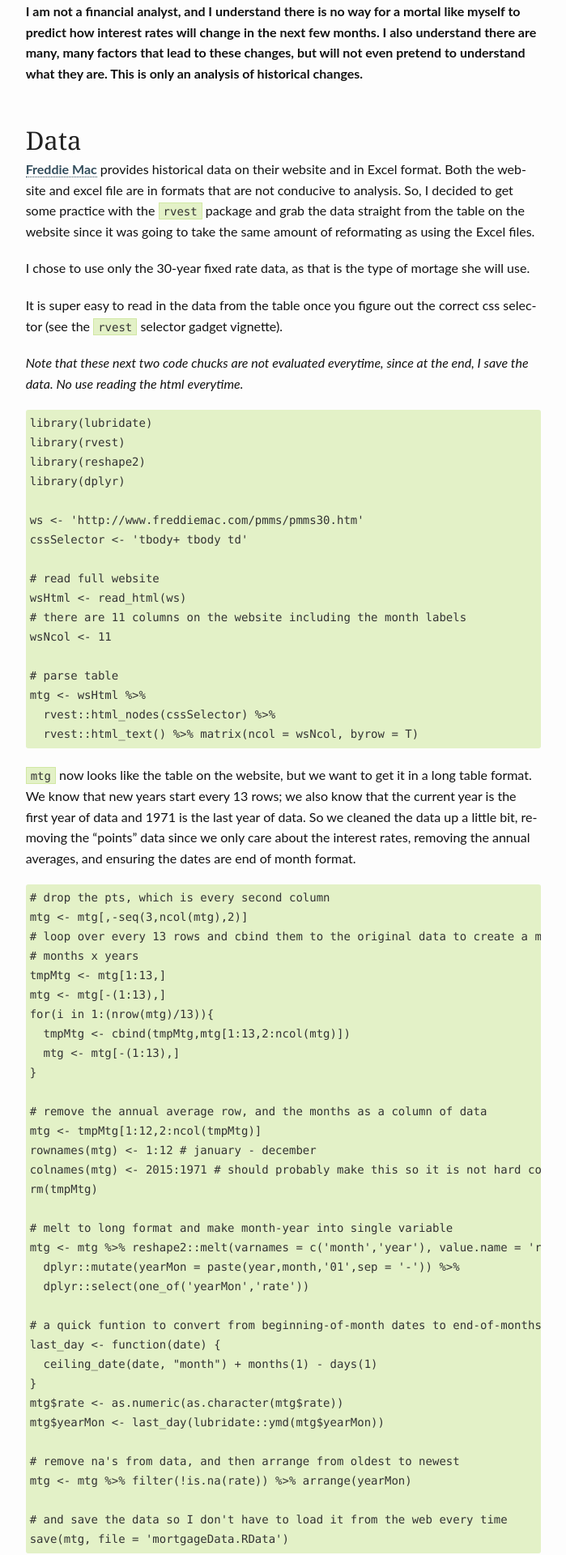
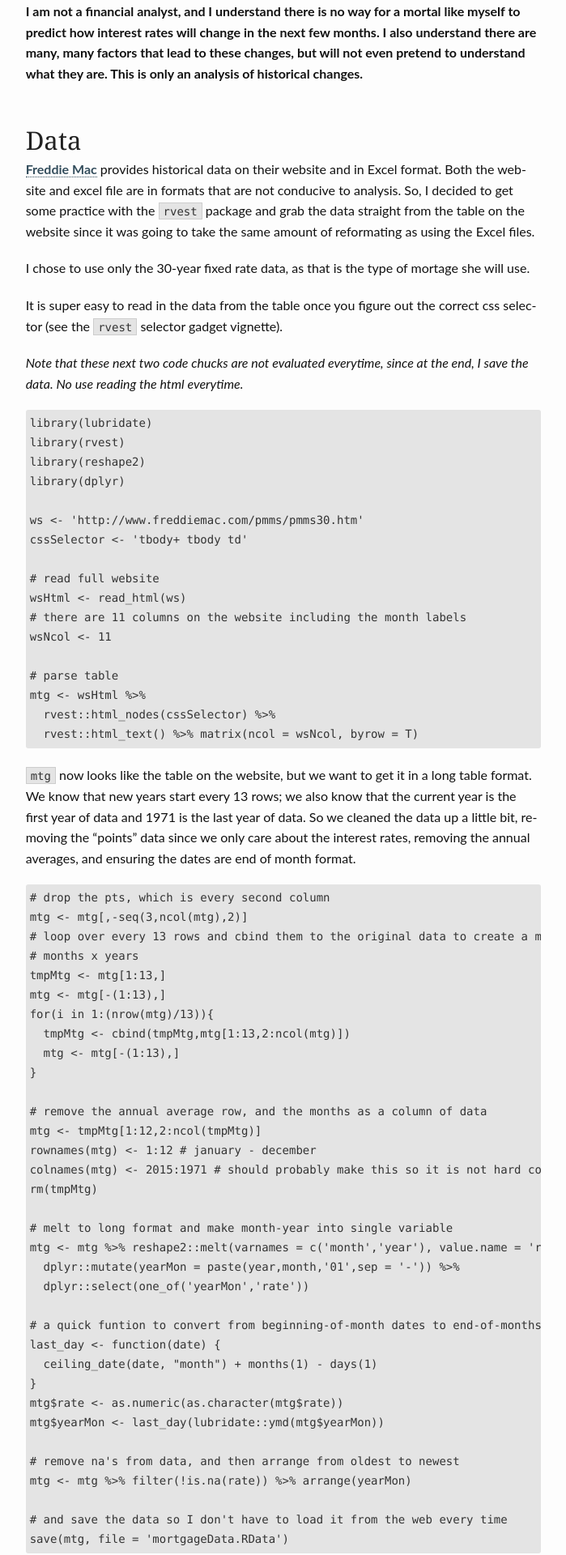
Before and after one commit to rabutler/rabutler.github.io, a Jekyll site: the page built from projects/historical-mortgage-interest.html, in a window 1280 px wide. Shown: the part 480-2400 px from the top of the page at 81% size, without its empty margins (290-989 px from the left). Built offline with Jekyll 4.4.1, drawn with Linux system fonts in a browser that asks for light colours.

Commit message:
changed code highlighting color to grey

```diff
--- a/_sass/_01_settings_colors.scss
+++ b/_sass/_01_settings_colors.scss
@@ -121,7 +121,8 @@
 /* Code
 ------------------------------------------------------------------- */
 
-$code-background-color: scale-color($secondary-color, $lightness: 70%);
+/*$code-background-color: scale-color($secondary-color, $lightness: 70%);*/
+$code-background-color: scale-color($grey-5, $lightness: 70%);
 
 $highlight-background: #ffffff;
 $highlight-comment: #999988;
```
